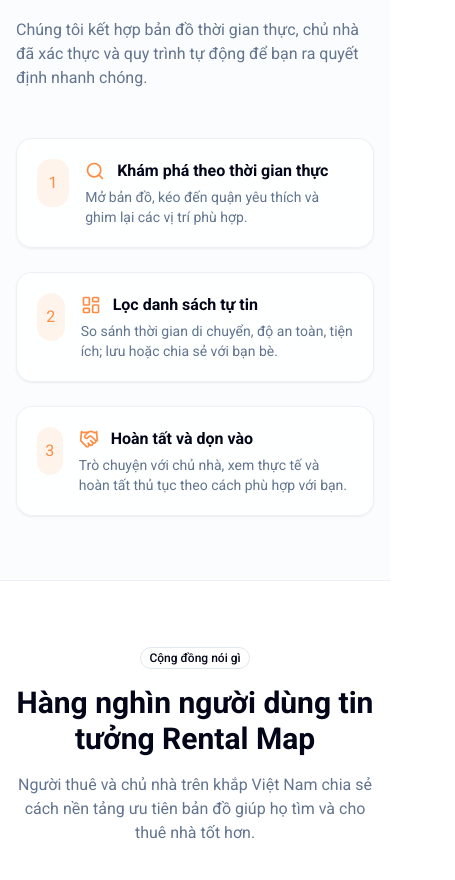
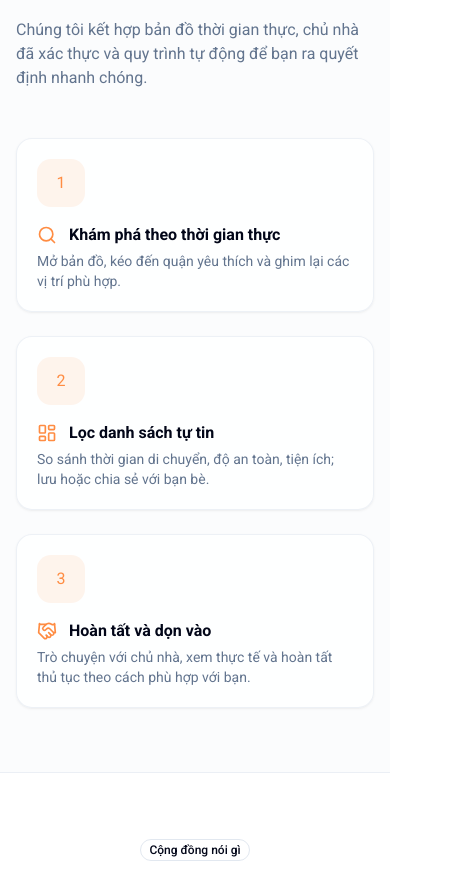
Before and after one commit to nghiadg/frontend_room_map, a Next.js app: page / in a window 390 px wide. Shown: the part 2580-3460 px from the top of the page, 455 px wide, since content can reach past the window. Built offline with nearby package versions, Linux system fonts and the light colour scheme; no server answers; the database is empty; what @ebay/nice-modal-react would draw is missing.

Commit message:
fix: responsive landing page for mobile

```diff
--- a/src/app/(main)/(landing)/components/landing-steps.tsx
+++ b/src/app/(main)/(landing)/components/landing-steps.tsx
@@ -20,7 +20,7 @@ export default function LandingSteps({ copy, steps }: LandingStepsProps) {
           {steps.map((step, index) => (
             <div
               key={step.title}
-              className="flex gap-4 rounded-2xl border border-border/60 bg-background/80 p-5 shadow-sm shadow-black/5"
+              className="flex flex-col gap-4 rounded-2xl border border-border/60 bg-background/80 p-5 shadow-sm shadow-black/5 sm:flex-row sm:items-center"
             >
               <div className="flex size-12 items-center justify-center rounded-xl bg-primary/10 text-primary">
                 {index + 1}
--- a/src/app/(main)/(landing)/page.tsx
+++ b/src/app/(main)/(landing)/page.tsx
@@ -149,7 +149,7 @@ export default async function Home() {
   const partners: string[] = [];
 
   return (
-    <div className="relative isolate min-h-full bg-background">
+    <div className="relative isolate min-h-screen overflow-hidden bg-background">
       <div className="pointer-events-none absolute inset-0 -z-10 opacity-60">
         <div className="absolute left-1/2 top-10 size-[520px] -translate-x-1/2 rounded-full bg-primary/20 blur-[120px]" />
         <div className="absolute bottom-0 right-0 size-[360px] translate-y-1/3 rounded-full bg-secondary/40 blur-[120px]" />
```
